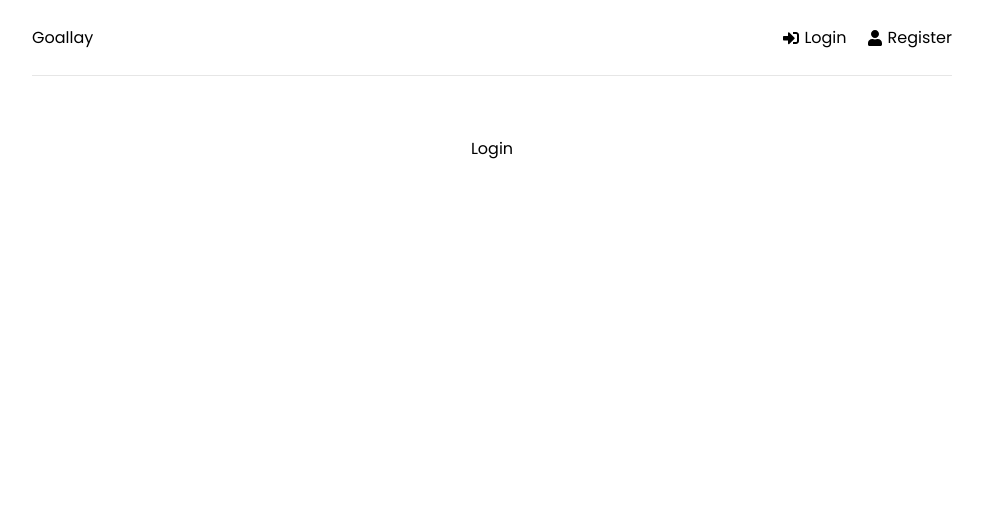
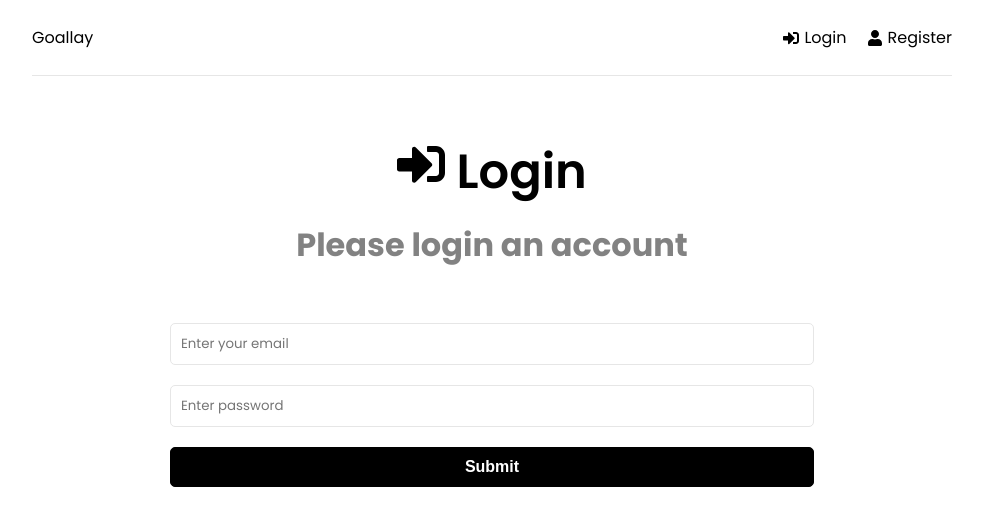
Before and after one commit to ZainKhan2504/goallay, a React (Create React App) app in the folder frontend/: page /login in a window 1280 px wide. Shown: the top 526 px of the page, without its empty margins (148-1131 px from the left). Built offline with nearby package versions, Linux system fonts and the light colour scheme.

Commit message:
Create login form

```diff
--- a/frontend/src/index.css
+++ b/frontend/src/index.css
@@ -8,7 +8,7 @@
 
 body {
   font-family: 'Poppins', sans-serif;
-  height: 100vh;
+  height: 100%;
 }
 
 a {
--- a/frontend/src/pages/Login.jsx
+++ b/frontend/src/pages/Login.jsx
@@ -1,5 +1,67 @@
+import { useState } from "react";
+import { FaSignInAlt } from "react-icons/fa";
+
 function Login() {
-  return <div>Login</div>;
+  const [formData, setFormData] = useState({
+    email: "",
+    password: "",
+  });
+
+  const { email, password } = formData;
+
+  const onChange = (e) => {
+    setFormData((prevState) => ({
+      ...prevState,
+      [e.target.name]: e.target.value,
+    }));
+  };
+
+  const onSubmit = (e) => {
+    e.preventDefault();
+  };
+
+  return (
+    <>
+      <section className="heading">
+        <h1>
+          <FaSignInAlt /> Login
+        </h1>
+        <p>Please login an account</p>
+      </section>
+
+      <section className="form">
+        <form onSubmit={onSubmit}>
+          <div className="form-group">
+            <input
+              type="email"
+              className="form-control"
+              id="email"
+              name="email"
+              value={email}
+              placeholder="Enter your email"
+              onChange={onChange}
+            />
+          </div>
+          <div className="form-group">
+            <input
+              type="password"
+              className="form-control"
+              id="password"
+              name="password"
+              value={password}
+              placeholder="Enter password"
+              onChange={onChange}
+            />
+          </div>
+          <div className="form-group">
+            <button type="submit" className="btn btn-block">
+              Submit
+            </button>
+          </div>
+        </form>
+      </section>
+    </>
+  );
 }
 
 export default Login;
```
